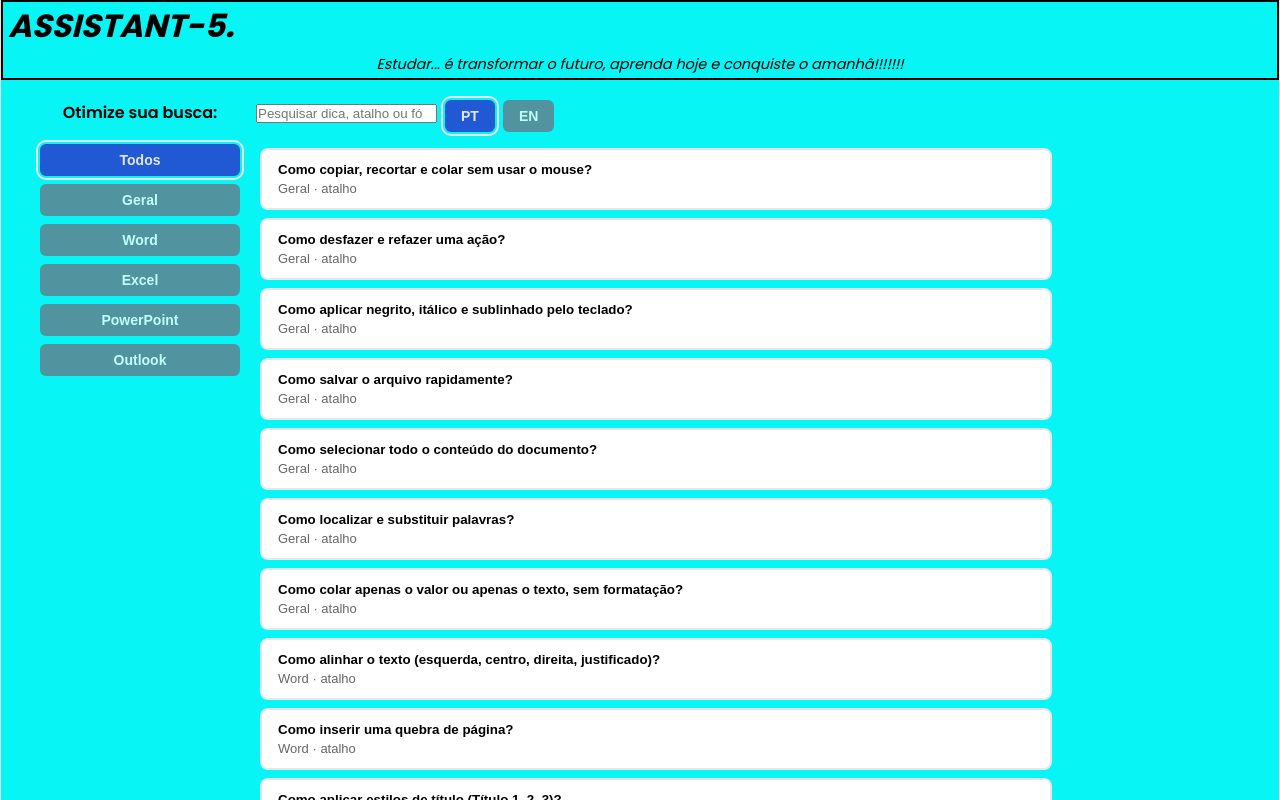
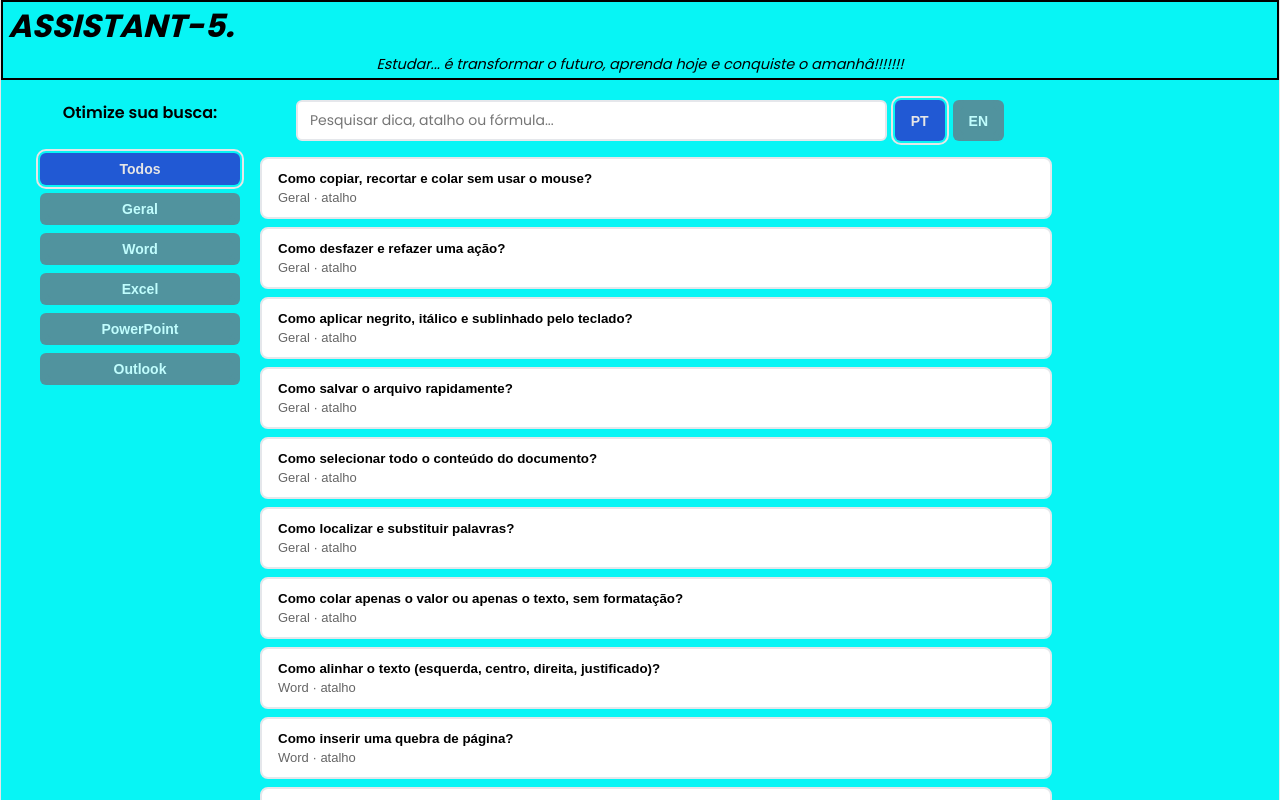
Before and after one commit to Negoedd-Dev/ASSISTANT-5, a React (Vite) app: page / in a window 1280 px wide. Shown: the top 800 px of the page. Built offline with nearby package versions, Linux system fonts and the light colour scheme.

Commit message:
feat:correção ortográfica e reposicionamento do componente.

```diff
--- a/src/components/Busca/Busca.css
+++ b/src/components/Busca/Busca.css
@@ -1,8 +1,9 @@
-.Busca {
+.busca {
   flex: 1 1 220px;
+  margin: 0 auto 0 2.5em;
 }
 
-.Busca input {
+.busca input {
   width: 100%;
   padding: 8px 12px;
   font-size: 14px;
@@ -11,7 +12,7 @@
   border: 2px solid #e5e7eb;
   border-radius: 6px;
 }
-.Busaca input:focus {
+.busca input:focus {
   outline: none;
   border-color: #2563eb;
 }
```
